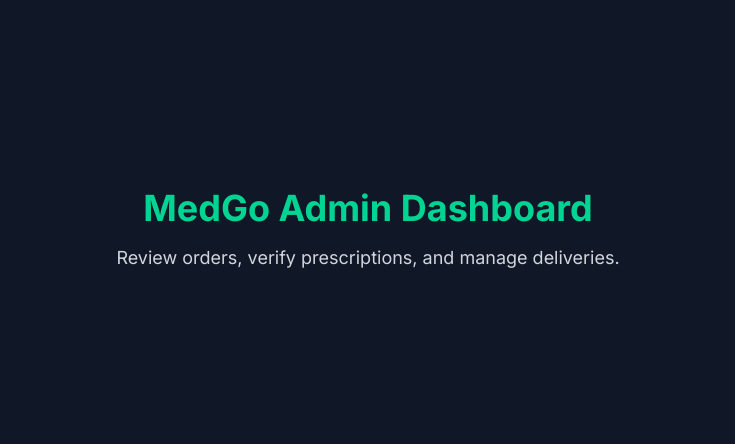
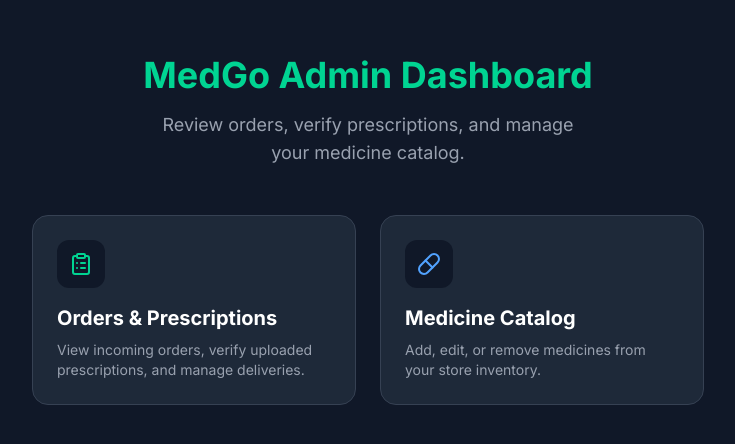
Before and after one commit to jaiathwani2007-rgb/MedGo, a Next.js app: page /admin in a window 1280 px wide. Shown: the part 170-614 px from the top of the page, without its empty margins (272-1007 px from the left). Built offline with nearby package versions, Linux system fonts and the light colour scheme; no server answers.

Commit message:
Add admin dashboard links and fix 50rs delivery fee for empty prescription orders

```diff
--- a/src/app/(admin)/admin/page.tsx
+++ b/src/app/(admin)/admin/page.tsx
@@ -1,10 +1,31 @@
+import Link from 'next/link'
+import { ClipboardList, Pill } from 'lucide-react'
+
 export default function AdminDashboard() {
   return (
     <main className="flex min-h-screen flex-col items-center justify-center p-24 bg-gray-900 text-white">
       <h1 className="text-4xl font-bold text-emerald-400 mb-4">MedGo Admin Dashboard</h1>
-      <p className="text-lg text-gray-300">
-        Review orders, verify prescriptions, and manage deliveries.
+      <p className="text-lg text-gray-400 mb-12 text-center max-w-md">
+        Review orders, verify prescriptions, and manage your medicine catalog.
       </p>
+
+      <div className="grid grid-cols-1 md:grid-cols-2 gap-6 w-full max-w-2xl">
+        <Link href="/admin/orders" className="bg-gray-800 border border-gray-700 hover:border-emerald-500 rounded-2xl p-6 transition-all hover:shadow-[0_0_20px_rgba(16,185,129,0.1)] group">
+          <div className="bg-gray-900 w-12 h-12 rounded-xl flex items-center justify-center mb-4 group-hover:scale-110 transition-transform">
+            <ClipboardList className="text-emerald-400 w-6 h-6" />
+          </div>
+          <h2 className="text-xl font-bold text-white mb-2">Orders & Prescriptions</h2>
+          <p className="text-sm text-gray-400">View incoming orders, verify uploaded prescriptions, and manage deliveries.</p>
+        </Link>
+
+        <Link href="/admin/catalog" className="bg-gray-800 border border-gray-700 hover:border-blue-500 rounded-2xl p-6 transition-all hover:shadow-[0_0_20px_rgba(59,130,246,0.1)] group">
+          <div className="bg-gray-900 w-12 h-12 rounded-xl flex items-center justify-center mb-4 group-hover:scale-110 transition-transform">
+            <Pill className="text-blue-400 w-6 h-6" />
+          </div>
+          <h2 className="text-xl font-bold text-white mb-2">Medicine Catalog</h2>
+          <p className="text-sm text-gray-400">Add, edit, or remove medicines from your store inventory.</p>
+        </Link>
+      </div>
     </main>
   )
 }
--- a/src/app/actions/orders.ts
+++ b/src/app/actions/orders.ts
@@ -20,7 +20,10 @@ export async function submitOrder(cartItems: CartItem[], prescriptionPath?: stri
   const { data: rules } = await supabase.from('delivery_charge_rules').select('*').single()
   const minFree = rules?.min_order_value_for_free_delivery || 500
   const flatFee = rules?.flat_delivery_fee || 50
-  const delivery_fee = subtotal >= minFree ? 0 : flatFee
+
+  // If subtotal is 0 (e.g. just uploading a prescription), don't charge delivery fee yet.
+  // The admin will set the final price later.
+  const delivery_fee = (subtotal === 0 || subtotal >= minFree) ? 0 : flatFee
   const total = subtotal + delivery_fee
 
   const { data: order, error: orderError } = await supabase.from('orders').insert({
```
